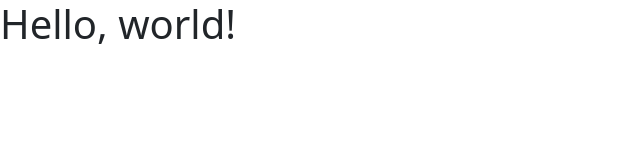
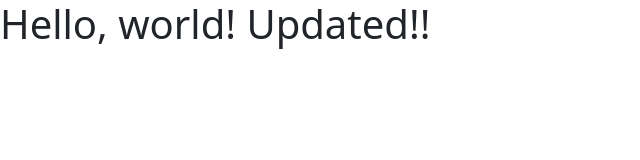
Before and after one commit to zvoss-fc/test-site, a plain HTML site: page index.html in a window 1280 px wide. Shown: the whole page, without its empty margins (0-640 px from the left). Drawn offline with nearby package versions, Linux system fonts and the light colour scheme.

Commit message:
Update index.html

```diff
--- a/index.html
+++ b/index.html
@@ -7,7 +7,7 @@
     <link href="https://cdn.jsdelivr.net/npm/bootstrap@5.3.0-alpha1/dist/css/bootstrap.min.css" rel="stylesheet" integrity="sha384-GLhlTQ8iRABdZLl6O3oVMWSktQOp6b7In1Zl3/Jr59b6EGGoI1aFkw7cmDA6j6gD" crossorigin="anonymous">
   </head>
   <body>
-    <h1>Hello, world!</h1>
+    <h1>Hello, world! Updated!!</h1>
     <script src="https://cdn.jsdelivr.net/npm/bootstrap@5.3.0-alpha1/dist/js/bootstrap.bundle.min.js" integrity="sha384-w76AqPfDkMBDXo30jS1Sgez6pr3x5MlQ1ZAGC+nuZB+EYdgRZgiwxhTBTkF7CXvN" crossorigin="anonymous"></script>
   </body>
 </html>
```
